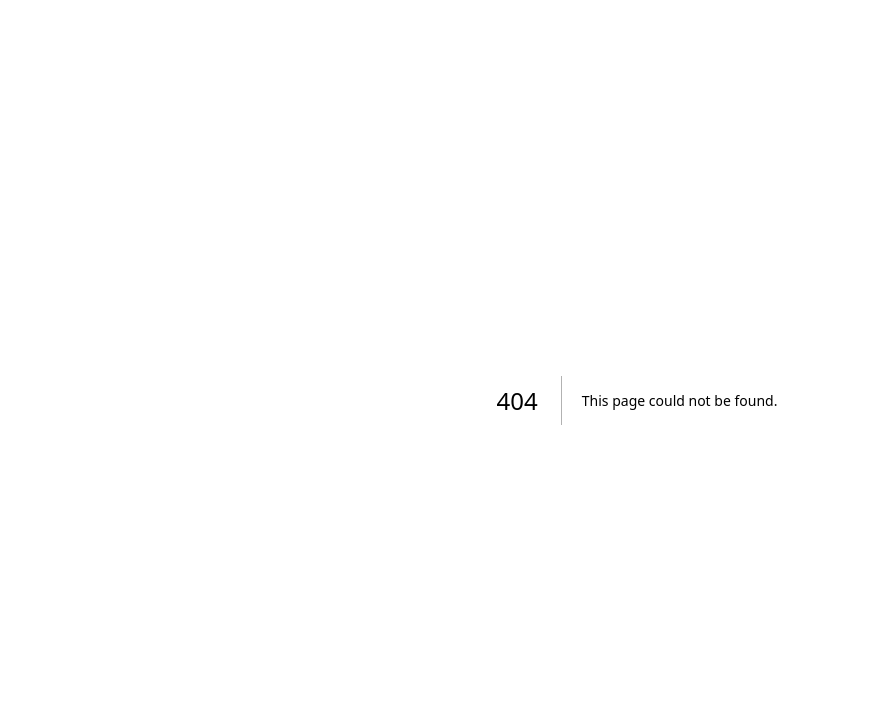
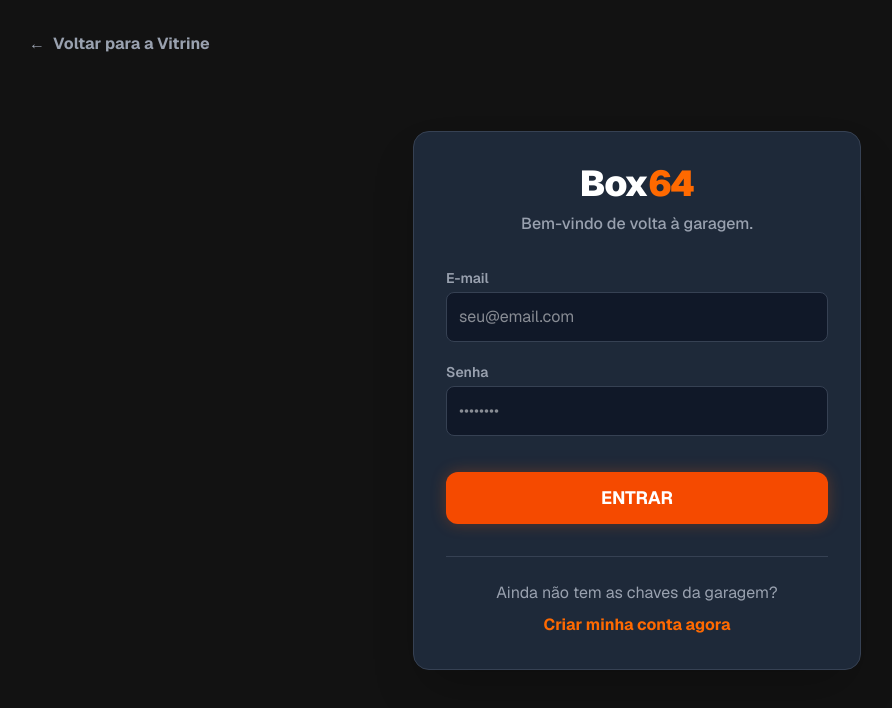
Before and after one commit to ggoulartec/box-64, a Next.js app in the folder frontend/: page /login in a window 1280 px wide. Before the commit this address had no page. Shown: the top 708 px of the page, without its empty margins (3-895 px from the left). Built offline with nearby package versions, Linux system fonts and the light colour scheme.

Commit message:
Criar tela de login.

```diff
--- a/frontend/app/admin/novo-leilao/page.jsx
+++ b/frontend/app/admin/novo-leilao/page.jsx
@@ -1,6 +1,7 @@
 'use client';
 
 import {useState} from 'react';
+import Link from "next/link";
 
 export default function NovoLeilaoAdmin() {
     const [loading, setLoading] = useState(false);
@@ -66,7 +67,12 @@
 
     return (
         <div className="min-h-screen bg-[#121212] text-gray-100 p-8 font-sans">
-            <div className="max-w-3xl mx-auto bg-gray-800 p-8 rounded-2xl shadow-2xl border border-gray-700">
+            <div className="absolute top-8 left-8">
+                <Link href="/" className="text-gray-400 hover:text-orange-500 font-bold flex items-center gap-2 transition-colors">
+                    <span>←</span> Voltar para a Vitrine
+                </Link>
+            </div>
+            <div className="max-w-3xl mx-auto mt-10 bg-gray-800 p-8 rounded-2xl shadow-2xl border border-gray-700">
                 <h1 className="text-3xl font-bold text-white mb-6">Criar Novo Leilão</h1>
 
                 {mensagem && (
--- /dev/null
+++ b/frontend/app/login/page.jsx
@@ -0,0 +1,122 @@
+'use client';
+
+import { useState } from 'react';
+import Link from 'next/link';
+
+export default function LoginPage() {
+    // Estados para controlar o formulário
+    const [isLogin, setIsLogin] = useState(true); // true = Tela de Login, false = Tela de Cadastro
+    const [email, setEmail] = useState('');
+    const [senha, setSenha] = useState('');
+    const [apelido, setApelido] = useState(''); // Só usado no cadastro
+    const [loading, setLoading] = useState(false);
+
+    // Função falsa por enquanto (Apenas para testarmos o visual)
+    const handleSubmit = (e) => {
+        e.preventDefault();
+        setLoading(true);
+
+        console.log("Modo:", isLogin ? "LOGIN" : "CADASTRO");
+        console.log("Dados:", { email, senha, apelido });
+
+        // Simula um carregamento de 2 segundos
+        setTimeout(() => {
+            setLoading(false);
+            alert(isLogin ? "Simulação: Login com sucesso!" : "Simulação: Conta criada!");
+        }, 2000);
+    };
+
+    return (
+        <div className="min-h-screen bg-[#121212] flex flex-col justify-center items-center p-4 font-sans text-gray-100">
+
+            {/* Botão de Voltar para a Home */}
+            <div className="absolute top-8 left-8">
+                <Link href="/" className="text-gray-400 hover:text-orange-500 font-bold flex items-center gap-2 transition-colors">
+                    <span>←</span> Voltar para a Vitrine
+                </Link>
+            </div>
+
+            <div className="w-full max-w-md bg-gray-800 rounded-2xl shadow-2xl border border-gray-700 p-8">
+
+                {/* Cabeçalho / Logo */}
+                <div className="text-center mb-8">
+                    <h1 className="text-4xl font-black text-white tracking-tight">
+                        Box<span className="text-orange-500">64</span>
+                    </h1>
+                    <p className="text-gray-400 mt-2 font-medium">
+                        {isLogin ? 'Bem-vindo de volta à garagem.' : 'Sua garagem de colecionáveis começa aqui.'}
+                    </p>
+                </div>
+
+                {/* Formulário */}
+                <form onSubmit={handleSubmit} className="space-y-5">
+
+                    {/* Campo Apelido (Só aparece no Cadastro) */}
+                    {!isLogin && (
+                        <div>
+                            <label className="block text-sm text-gray-400 mb-1 font-semibold">Como quer ser chamado?</label>
+                            <input
+                                type="text"
+                                required
+                                value={apelido}
+                                onChange={(e) => setApelido(e.target.value)}
+                                placeholder="Ex: ColecionadorBR"
+                                className="w-full bg-gray-900 border border-gray-700 rounded-lg p-3 text-white focus:ring-2 focus:ring-orange-500 outline-none transition-all"
+                            />
+                        </div>
+                    )}
+
+                    {/* Campo E-mail */}
+                    <div>
+                        <label className="block text-sm text-gray-400 mb-1 font-semibold">E-mail</label>
+                        <input
+                            type="email"
+                            required
+                            value={email}
+                            onChange={(e) => setEmail(e.target.value)}
+                            placeholder="seu@email.com"
+                            className="w-full bg-gray-900 border border-gray-700 rounded-lg p-3 text-white focus:ring-2 focus:ring-orange-500 outline-none transition-all"
+                        />
+                    </div>
+
+                    {/* Campo Senha */}
+                    <div>
+                        <label className="block text-sm text-gray-400 mb-1 font-semibold">Senha</label>
+                        <input
+                            type="password"
+                            required
+                            value={senha}
+                            onChange={(e) => setSenha(e.target.value)}
+                            placeholder="••••••••"
+                            className="w-full bg-gray-900 border border-gray-700 rounded-lg p-3 text-white focus:ring-2 focus:ring-orange-500 outline-none transition-all"
+                        />
+                    </div>
+
+                    {/* Botão de Ação */}
+                    <button
+                        type="submit"
+                        disabled={loading}
+                        className="w-full bg-orange-600 hover:bg-orange-500 disabled:bg-gray-600 text-white font-bold text-lg py-3 rounded-xl transition-all shadow-[0_0_15px_rgba(234,88,12,0.3)] mt-4"
+                    >
+                        {loading ? 'Acelerando...' : (isLogin ? 'ENTRAR' : 'CRIAR CONTA')}
+                    </button>
+                </form>
+
+                {/* Alternador Login / Cadastro */}
+                <div className="mt-8 text-center border-t border-gray-700 pt-6">
+                    <p className="text-gray-400">
+                        {isLogin ? "Ainda não tem as chaves da garagem?" : "Já possui uma garagem conosco?"}
+                    </p>
+                    <button
+                        onClick={() => setIsLogin(!isLogin)}
+                        type="button"
+                        className="text-orange-500 font-bold mt-2 hover:underline focus:outline-none"
+                    >
+                        {isLogin ? "Criar minha conta agora" : "Fazer login na minha conta"}
+                    </button>
+                </div>
+
+            </div>
+        </div>
+    );
+}
```
